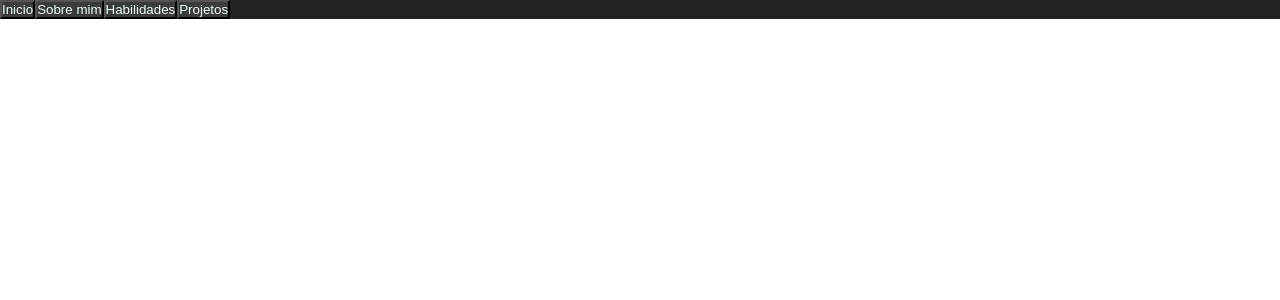
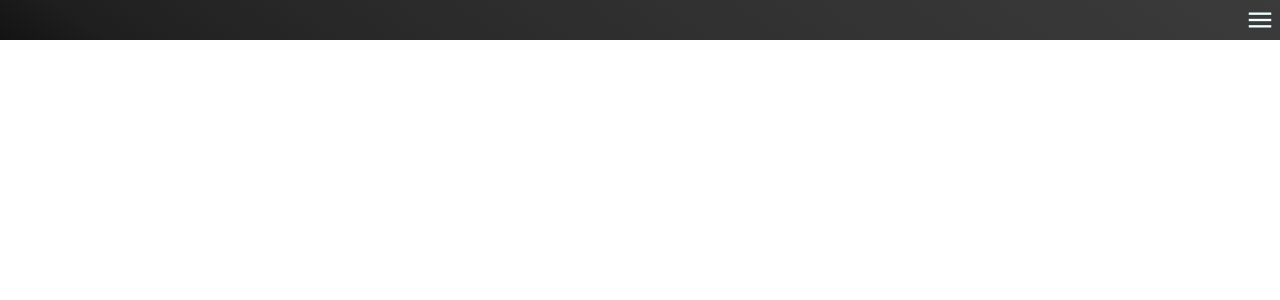
Before and after one commit to Fernando404m/portfolio-web-dev-atual, a React (Vite) app in the folder portfolio/: page / in a window 1280 px wide. Shown: the top 300 px of the page. Built offline with nearby package versions, Linux system fonts and the light colour scheme.

Commit message:
nav bar completo

```diff
--- a/portfolio/index.html
+++ b/portfolio/index.html
@@ -4,6 +4,7 @@
     <meta charset="UTF-8">
     <meta name="viewport" content="width=device-width, initial-scale=1.0">
     <title>Portfolio Fernando Marques</title>
+    <link rel="stylesheet" href="https://fonts.googleapis.com/css2?family=Material+Symbols+Outlined:opsz,wght,FILL,GRAD@20..48,100..700,0..1,-50..200" />
   </head>
   <body>
     <div id="root"></div>
--- a/portfolio/src/App.jsx
+++ b/portfolio/src/App.jsx
@@ -6,8 +6,8 @@ function App() {
 
   return (
     <>
-      <Nav></Nav>
       <Introducao />
+      <Nav />
     </>
   )
 }
--- a/portfolio/src/app.css
+++ b/portfolio/src/app.css
@@ -2,6 +2,8 @@
     margin: 0;
     padding: 0;
     box-sizing: border-box;
+    overflow-x: hidden;
+    border: none;
 }
 
 :root {
--- a/portfolio/src/nav/nav.css
+++ b/portfolio/src/nav/nav.css
@@ -1,8 +1,69 @@
 .nav-bar {
-    background-color: var(--cor-secundaria);
+    background-image: linear-gradient(35deg, var(--cor-primaria), 25%, var(--cor-primaria-clara));
+    height: 40px;
+    position: sticky;
+    top: 0px;
+}
+.material-symbols-outlined {
+    font-size: 30px;
+    background-color: transparent;
+    color: var(--cor-fontes);
+    overflow-y: hidden;
+    position: absolute;
+    right: 5px;
+    top: 5px;
+}
+.nav-bar-btn-container {
+    background-color: hsla(0, 0%, 30%, 0.5);
+    position: fixed;
+    top: 60px;
+    right: -120px;
+    display: none;
+    flex-wrap: wrap;
+    justify-content: space-around;
+    height: 160px;
+    width: 120px;
+    padding: 10px 0;
+    border-radius: 5px;
+}
+.nav-bar-btn-container button {
+    background-color: var(--cor-primaria-clara);
+    color: var(--cor-fontes);
+    width: 80%;
+    padding: 5px 8px;
+    margin: auto;
+    display: block;
+    border-radius: 15px;
+    font-size: .9rem;
+    font-weight: 600;
 }
 
-.nav-bar button {
-    background-color: var(--cor-primaria-clara);
-    color: var(--cor-fontes);
+.nav-mostra {
+    animation: mostrar-nav .8s forwards ease;
+    display: flex;
 }
+.nav-oculta {
+    animation: ocultar-nav .6s forwards ease;
+}
+
+@keyframes mostrar-nav {
+    0% {
+        transform: translateX(0);
+        opacity: 50%;
+    }
+    100% {
+        transform: translateX(-130px);
+        opacity: 100%;
+    }
+}
+@keyframes ocultar-nav {
+    0% {
+        transform: translateX(-130px);
+        opacity: 100%;
+        display: flex;
+    }
+    100% {
+        transform: translateX(0);
+        opacity: 50%;
+    }
+}
--- a/portfolio/src/nav/nav.jsx
+++ b/portfolio/src/nav/nav.jsx
@@ -1,16 +1,34 @@
+import { useEffect } from "react"
 import "./nav.css"
 
 function Nav() {
+    let container;
+
+    useEffect(() => {
+        container = document.querySelector(".nav-bar-btn-container")
+    }, [])
+
+    function mostrarNav() {
+        if (!container.classList.contains("nav-mostra")) {
+            container.classList.add("nav-mostra")
+            container.classList.remove("nav-oculta")
+        } else {
+            container.classList.add("nav-oculta")
+            container.classList.remove("nav-mostra")
+        }
+    }
+
     return(
-        <header>
+        <nav className="nav-bar">
             <h1></h1>
-            <nav className="nav-bar">
+            <button className="material-symbols-outlined" onClick={mostrarNav}>menu</button>
+            <div className="nav-bar-btn-container nav-oculta">
                 <button>Inicio</button>
                 <button>Sobre mim</button>
                 <button>Habilidades</button>
                 <button>Projetos</button>
-            </nav>
-        </header>
+            </div>
+        </nav>
     )
 }
 
```
